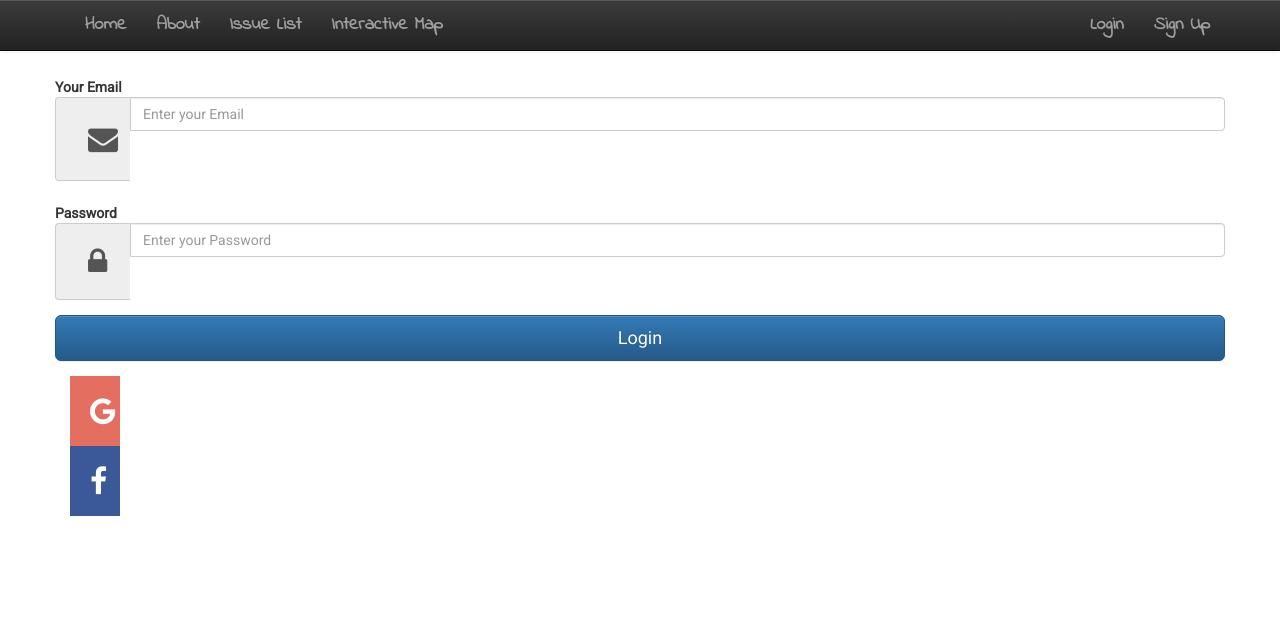
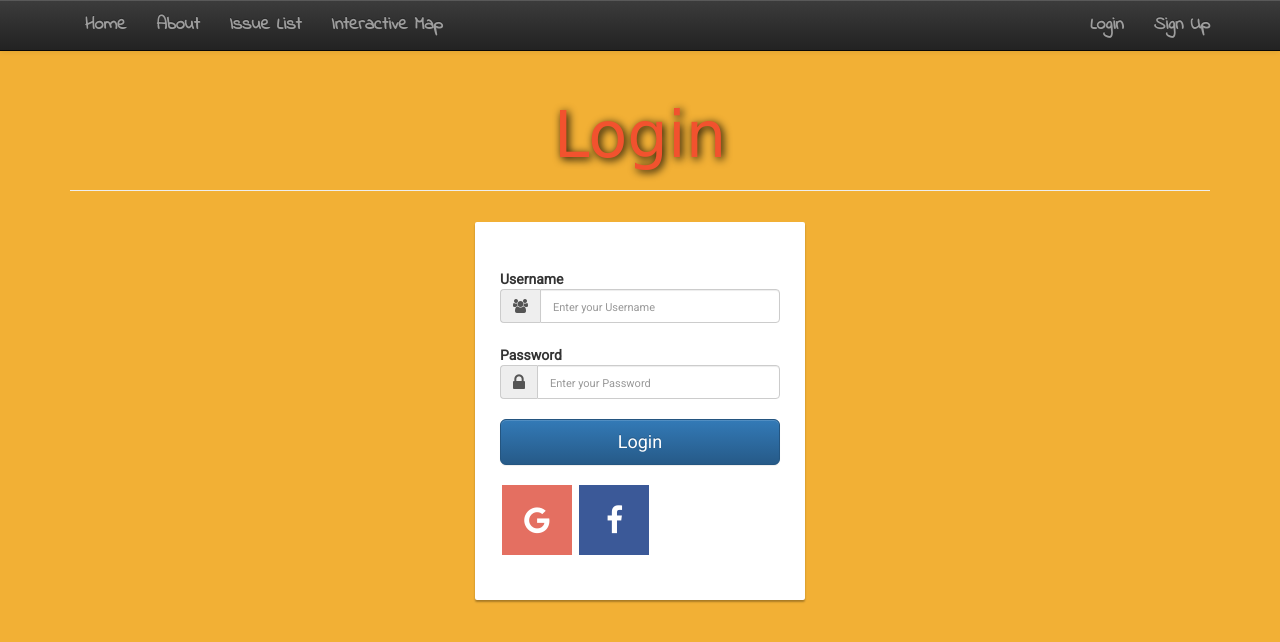
Before and after one commit to phellsten/UnDelay-PTV-Delay-Finder, a web app: file login-static.html in a window 1280 px wide. Shown: the top 642 px of the page. Run offline with its HTML, style and script files only (its server is not run), Linux system fonts and the light colour scheme; some libraries are stand-ins or nearby versions; some web fonts are replaced.

Commit message:
Fix login-static.html and signup-static.html
Change both pages so that they work as static placeholders

```diff
--- a/css/styles.css
+++ b/css/styles.css
@@ -1,7 +1,7 @@
 @import url('https://fonts.googleapis.com/css?family=Indie+Flower|Knewave|Roboto');
 body {
     padding-top: 70px;
-    background: #FFFFFF;
+    background: #f2b035;
     font-family: 'Roboto', sans-serif;
 }
 
@@ -83,12 +83,39 @@ label{
 	margin-bottom: 15px;
 }
 
-.fa {
-    padding: 20px;
-    font-size: 30px;
-    width: 50px;
-    text-align: center;
-    text-decoration: none;
+input,
+input::-webkit-input-placeholder {
+    font-size: 11px;
+    padding-top: 3px;
+}
+
+.main-login{
+ 	background-color: #fff;
+    /* shadows and rounded borders */
+    -moz-border-radius: 2px;
+    -webkit-border-radius: 2px;
+    border-radius: 2px;
+    -moz-box-shadow: 0px 2px 2px rgba(0, 0, 0, 0.3);
+    -webkit-box-shadow: 0px 2px 2px rgba(0, 0, 0, 0.3);
+    box-shadow: 0px 2px 2px rgba(0, 0, 0, 0.3);
+
+}
+
+.main-center{
+ 	margin-top: 30px;
+ 	margin: 0 auto;
+ 	max-width: 330px;
+    padding: 40px 40px;
+
+}
+
+.login-button{
+	margin-top: 5px;
+}
+
+.login-register{
+	font-size: 11px;
+	text-align: center;
 }
 
 .fa:hover {
@@ -100,10 +127,22 @@ label{
 .fa-facebook {
     background: #3B5998;
     color: white;
+    padding: 20px;
+    font-size: 30px;
+    width: 70px;
+    text-align: center;
+    text-decoration: none;
+    margin: 5px 2px;
 }
 
 /* Twitter */
 .fa-google {
     background: #E46F61;
     color: white;
+    padding: 20px;
+    font-size: 30px;
+    width: 70px;
+    text-align: center;
+    text-decoration: none;
+    margin: 5px 2px;
 }
--- a/login-static.html
+++ b/login-static.html
@@ -44,14 +44,22 @@
 
   <!-- Main content -->
   <div class="container">
-    <div>
+    <div class="row main">
+      <div class="panel-heading">
+        <div class="panel-title text-center">
+          <h1 class="title">Login</h1>
+          <hr />
+        </div>
+      </div>
+      <div class="main-login main-center">
         <form class="form-horizontal" method="post" action="#">
+
           <div class="form-group">
-          <label for="email" class="cols-sm-2 control-label">Your Email</label>
+            <label for="username" class="cols-sm-2 control-label">Username</label>
             <div class="cols-sm-10">
               <div class="input-group">
-              <span class="input-group-addon"><i class="fa fa-envelope fa" aria-hidden="true"></i></span>
-              <input type="text" class="form-control" name="email" id="email" placeholder="Enter your Email" />
+                <span class="input-group-addon"><i class="fa fa-users fa" aria-hidden="true"></i></span>
+                <input type="text" class="form-control" name="username" id="username" placeholder="Enter your Username" />
               </div>
             </div>
           </div>
@@ -65,18 +73,19 @@
               </div>
             </div>
           </div>
+
           <div class="form-group ">
             <button type="button" class="btn btn-primary btn-lg btn-block login-button">Login</button>
           </div>
-      </form>
-      <row>
-        <div class="cols-sm-5">
+
+          <div class="row">
             <a href="#" class="fa fa-google"></a>
-        </div>
-        <div class="cols-sm-5">
             <a href="#" class="fa fa-facebook"></a>
           </div>
-      </row>
+
+        </form>
+      </div>
+    </div>
   </div>
   </div>
 
```
Also changed, not shown: signup-static.html (+25 -4 lines). Lines whose indentation alone changed are shown as unchanged.
